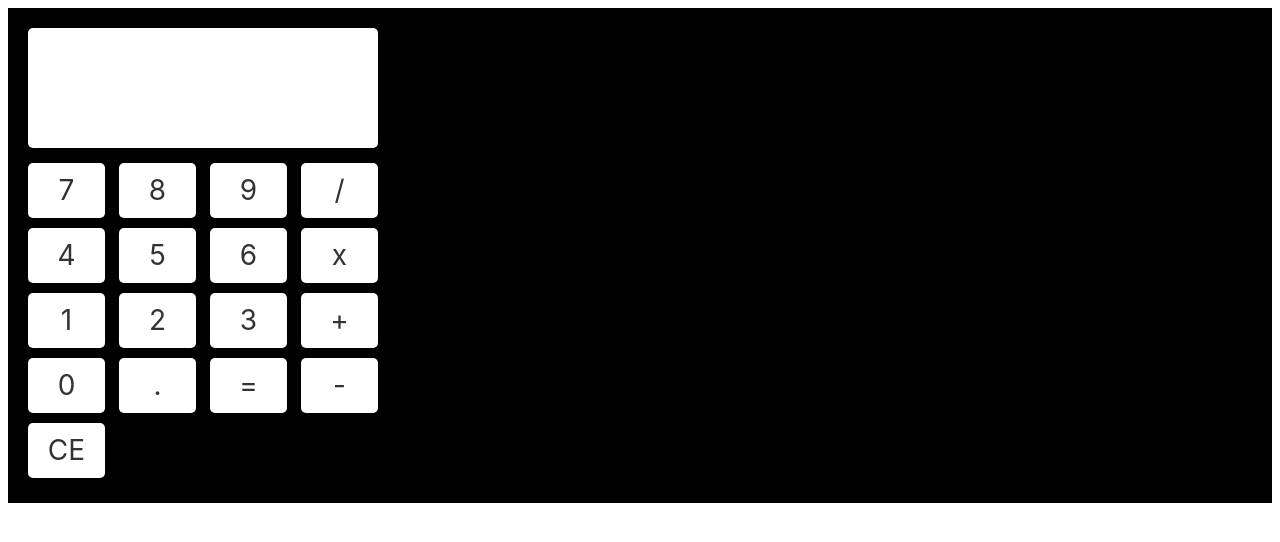
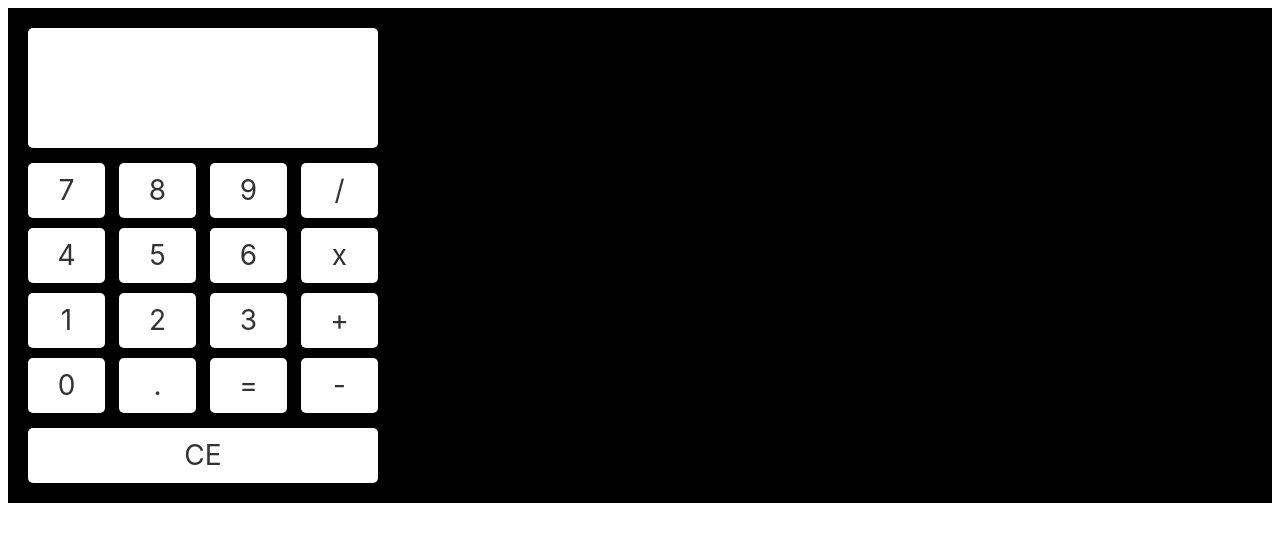
Before and after one commit to Urchmaney/interview_challenge, an Angular app: page / in a window 1280 px wide. Shown: the top 542 px of the page. Built offline with nearby package versions, Linux system fonts and the light colour scheme.

Commit message:
add feature

```diff
--- a/src/app/app.component.html
+++ b/src/app/app.component.html
@@ -2,6 +2,7 @@
 <div class="app-container">
   <div class="calc-container">
     <div class="display">{{operands.join(' ')}}<div class="result">{{result}}</div></div>
+    <div>
       <div class="keypad-container">
         <dynamic-button [display_name]='"7"' class="dynamic-btn" (clickEvent)="recordOperand($event)"></dynamic-button>
         <dynamic-button [display_name]='"8"' class="dynamic-btn" (clickEvent)="recordOperand($event)"></dynamic-button>
@@ -19,7 +20,8 @@
         <dynamic-button [display_name]='"."' class="dynamic-btn" (clickEvent)="recordOperand($event)"></dynamic-button>
         <dynamic-button [display_name]='"="' class="dynamic-btn" (clickEvent)="recordOperand($event)"></dynamic-button>
         <dynamic-button [display_name]='"-"' class="dynamic-btn" (clickEvent)="recordOperand($event)"></dynamic-button>
-      <dynamic-button [display_name]='"CE"' class="dynamic-btn" (clickEvent)="recordOperand($event)"></dynamic-button>
+      </div>
+      <dynamic-button [display_name]='"CE"' class="dynamic-btn botton-btn" (clickEvent)="recordOperand($event)"></dynamic-button>
     </div>
   </div>
 </div>
--- a/src/app/app.component.scss
+++ b/src/app/app.component.scss
@@ -43,8 +43,14 @@ p {
   font-size: 28px;
   margin-bottom: 15px;
 }
+
+.botton-btn {
+  width: 100%;
+  margin-top: 10px;
+}
 .keypad-container {
   display: flex;
   justify-content: space-between;
   flex-wrap: wrap;
+  margin-bottom: 10px;
 }
--- a/src/app/app.component.ts
+++ b/src/app/app.component.ts
@@ -18,7 +18,7 @@ export class AppComponent {
     const lastOperand = this.operands[this.operands.length - 1];
 
     if(operand === '=') {
-      this.result = this.service.calculateResult(this.operands);
+      this.operands.length > 0 ? this.result = this.service.calculateResult(this.operands) : this.result = '0';
       return;
     }
 
@@ -28,8 +28,12 @@ export class AppComponent {
       return;
     }
 
-    if(this.service.isOperator(lastOperand) && (this.service.isOperator(operand) || operand == '.'))
+    if((this.service.isOperator(lastOperand) || this.operands.length == 0)&& (this.service.isOperator(operand) || operand == '.'))
     {
+      return;
+    }
+
+    if(operand === '.' && lastOperand[lastOperand.length - 1] === '.') {
       return;
     }
 
```
Also changed, not shown: 1 other file (tests, documents, lock files or other folders). Lines whose indentation alone changed are shown as unchanged.
